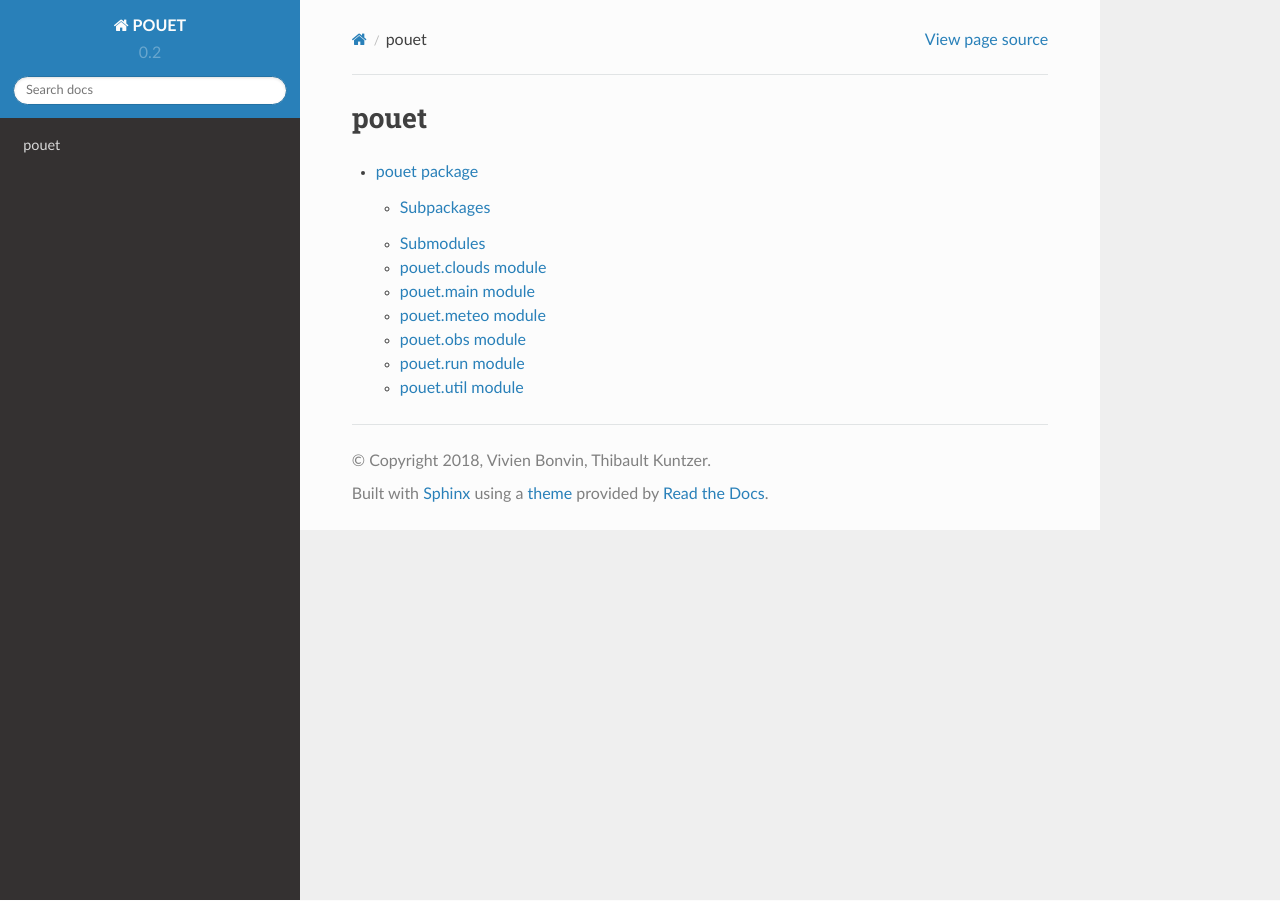
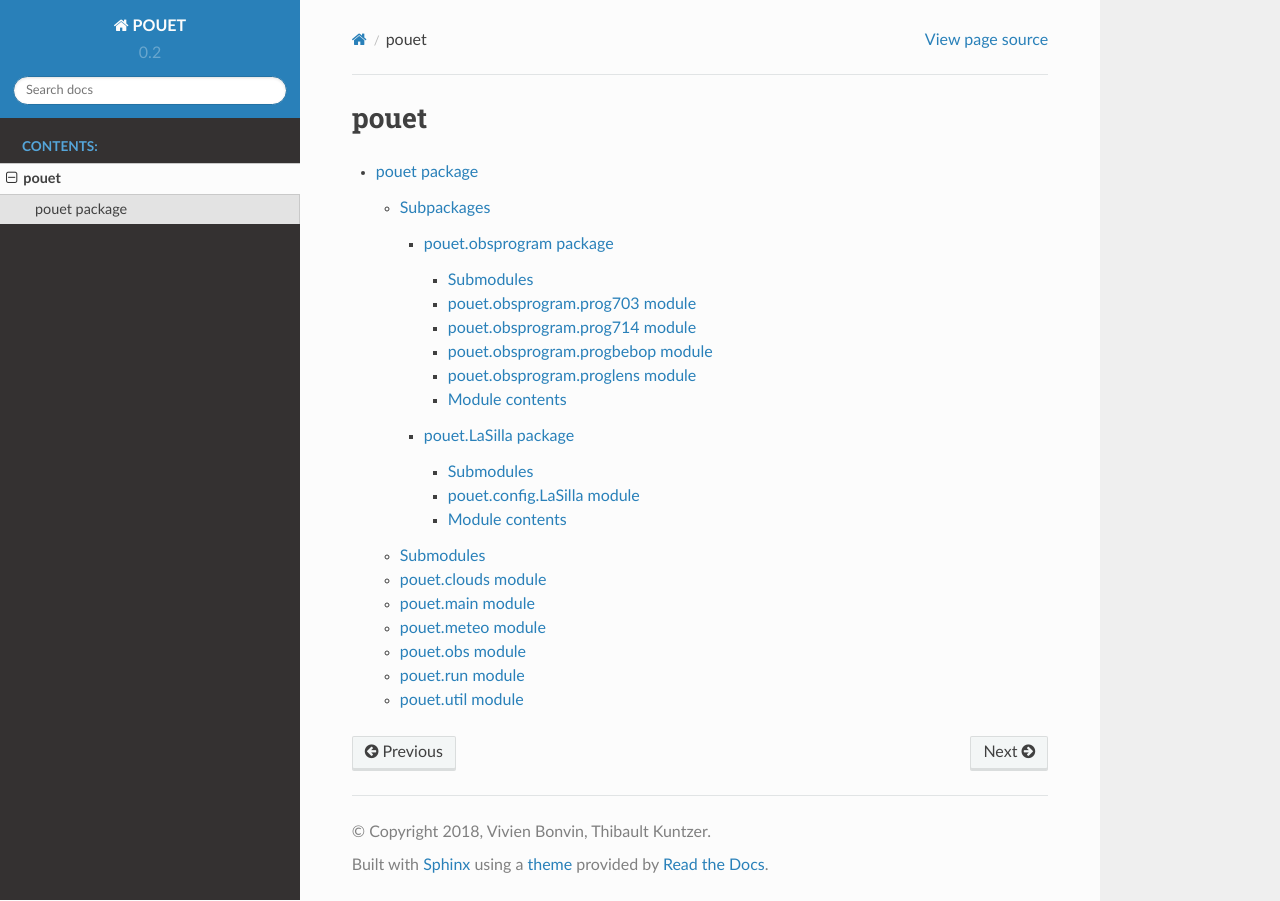
Before and after one commit to vbonvin/POUET, a Sphinx documentation site: the page built from docs/source/modules.rst, in a window 1280 px wide. Built offline with Sphinx 7.4.7 and the Read the Docs theme 2.0.0, drawn with Linux system fonts in a browser that asks for light colours; pages that are not in the unit, such as notebooks, are missing from menus.

Commit message:
adding config package to doc

```diff
--- a/docs/index.rst
+++ b/docs/index.rst
@@ -10,6 +10,7 @@ Welcome to POUET's documentation!
    :maxdepth: 2
    :caption: Contents:
 
+   source/modules
 
 Indices and tables
 ==================
--- a/docs/source/pouet.rst
+++ b/docs/source/pouet.rst
@@ -6,7 +6,8 @@ Subpackages
 
 .. toctree::
 
-    obsprogram
+    pouet.obsprogram
+    pouet.config
 
 Submodules
 ----------
--- a/setup.py
+++ b/setup.py
@@ -4,5 +4,5 @@ setup(
 	name='POUET',
 	version='0.2',
 	description='Programming Observation Usefully at the Euler Telescope ',
-	packages=["pouet", "pouet.obsprogram"]
+	packages=["pouet", "pouet.obsprogram", "pouet.config"]
 )
```
Also changed, not shown: docs/source/pouet.config.rst (added, +22 -0 lines), 2 other files.
